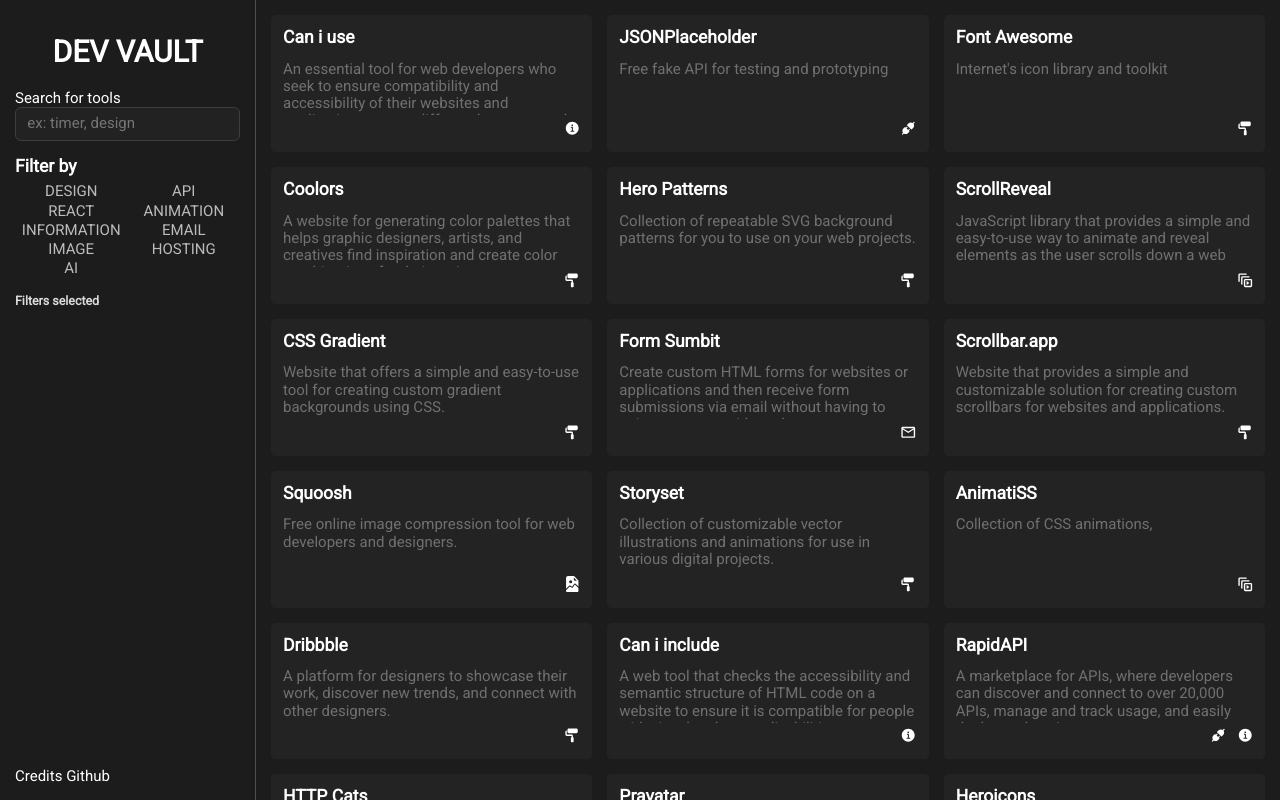
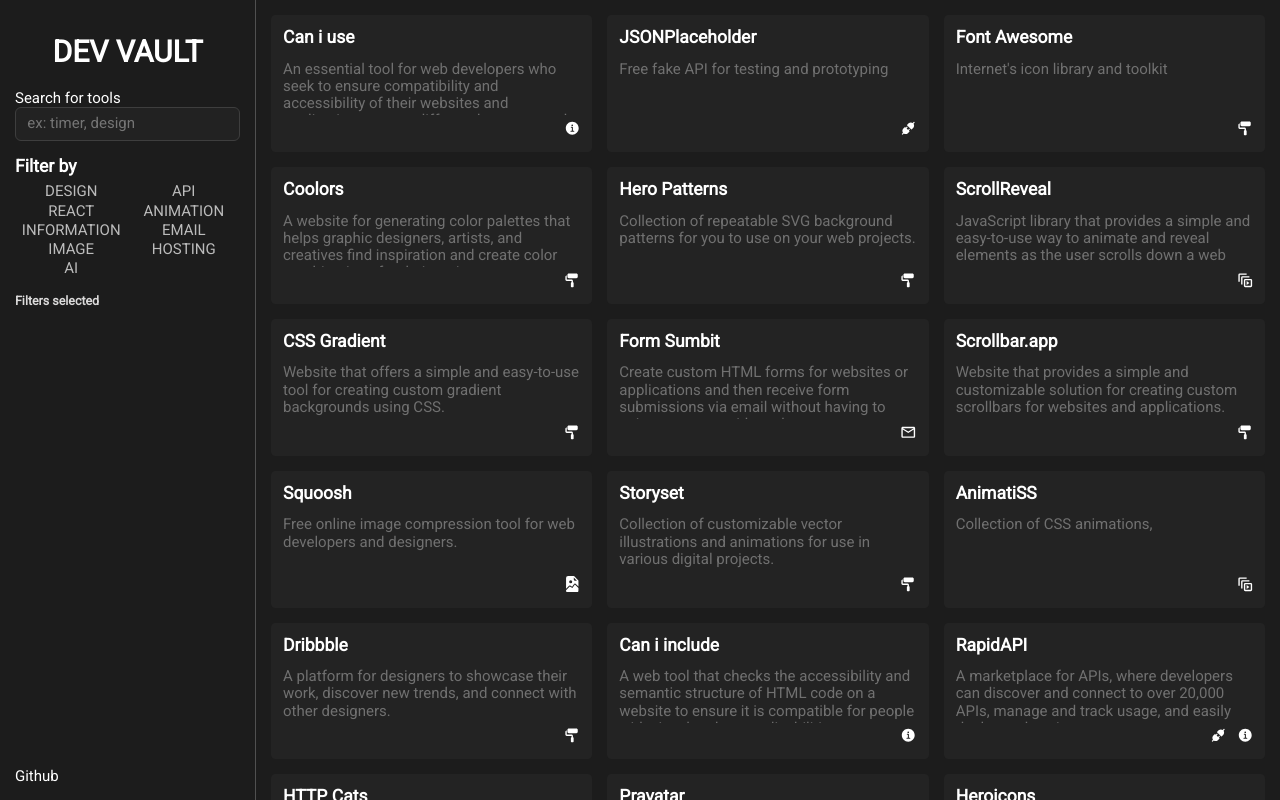
Before and after one commit to Jes015/Dev-Vault, a Next.js app: page / in a window 1280 px wide. Built offline with nearby package versions, Linux system fonts and the light colour scheme.

Commit message:
feat: add project url in sidebar

```diff
--- a/src/components/sideBar.tsx
+++ b/src/components/sideBar.tsx
@@ -1,5 +1,5 @@
 // Types
-import { ECategories } from '@/types/apptypes'
+import type { ECategories } from '@/types/apptypes'
 
 // Components
 import Filters from '@/components/filters'
@@ -28,8 +28,7 @@
         <FiltersSelected categoriesSelected={categoriesSelected} removeCategory={removeCategory} />
       </main>
       <footer>
-        Credits
-        Github
+        <a href='https://github.com/Jes015/Dev-Vault' target='_blank'>Github</a>
       </footer>
     </section>
   )
```
Also changed, not shown: 1 other file (tests, documents, lock files or other folders).
